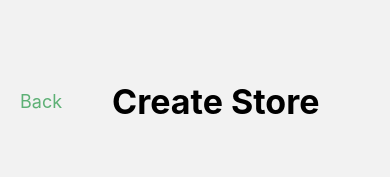
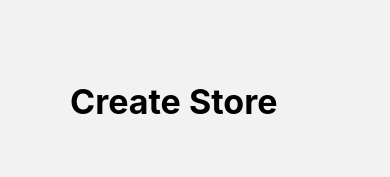
Before and after one commit to Imygination/ThriftyBite-Seller, a React Native app in the folder ClientSeller/: screen /CreateStore in a window 390 px wide. Shown: the top 177 px of the page. Built offline with nearby package versions, Linux system fonts and the light colour scheme.

Commit message:
fix: fix navigation guard

```diff
--- a/ClientSeller/src/screens/ChatScreen.js
+++ b/ClientSeller/src/screens/ChatScreen.js
@@ -7,7 +7,7 @@ function ChatScreen() {
     const profile = useSelector((state) => state.profile)
     const navigation = useNavigation()
     const {conversationId, recipientId} = useRoute().params
-    console.log(conversationId)
+    // console.log(conversationId)
     const me = {
         id: profile.id, //storeid
         name: profile.name,
--- a/ClientSeller/src/screens/CreateStore.js
+++ b/ClientSeller/src/screens/CreateStore.js
@@ -9,6 +9,8 @@ import {
 } from "react-native";
 import MapView, { Marker } from "react-native-maps";
 import { Axios } from "../helpers/axios";
+import { useDispatch, useSelector } from "react-redux";
+import { FETCH_PROFILE, fetchServer } from "../../store/actions/actionCreators";
 
 function CreateStore({ navigation }) {
   const [name, setName] = useState("");
@@ -19,7 +21,7 @@ function CreateStore({ navigation }) {
     latitudeDelta: 0.0922,
     longitudeDelta: 0.0421,
   });
-
+  const dispatch = useDispatch()
   const onRegionChange = (region) => {
     // console.log(region, "<<<< REGION CHANGE");
     setRegion(region);
@@ -51,6 +53,7 @@ function CreateStore({ navigation }) {
         },
       });
       // console.log(data);
+      dispatch(fetchServer("/stores/users", FETCH_PROFILE))
       navigation.navigate("ProfilePage");
     } catch (error) {
       console.log(error.response.data);
@@ -60,11 +63,6 @@ function CreateStore({ navigation }) {
   return (
     <View style={styles.container}>
       <View style={styles.header}>
-        <TouchableOpacity>
-          <Text style={styles.backText} onPress={() => navigation.goBack()}>
-            Back
-          </Text>
-        </TouchableOpacity>
         <Text style={styles.title}>Create Store</Text>
       </View>
       <View style={styles.formFlex}>
--- a/ClientSeller/src/screens/LoginPage.js
+++ b/ClientSeller/src/screens/LoginPage.js
@@ -33,9 +33,15 @@ function LoginPage({ navigation }) {
       // console.log(data)
       await AsyncStorage.setItem("access_token", data.access_token)
       dispatch(fetchServer("/stores/users", FETCH_PROFILE))
+        .catch((error) => {
+          if (error.response.data.message === "Store not found") {
+              navigation.navigate("CreateStore")
+              return
+          }
+        })
       navigation.navigate("ProfilePage");
     } catch (error) {
-      console.log(error)
+      console.log(error.response.data)
     }
   };
 
--- a/ClientSeller/src/screens/ProfilePage.js
+++ b/ClientSeller/src/screens/ProfilePage.js
@@ -45,6 +45,12 @@ function ProfilePage({navigation}) {
         // fetchStore()
         if (!profile.name) {
             dispatch(fetchServer("/stores/users", FETCH_PROFILE))
+                .catch((error) => {
+                    if (error.response.data.message === "Store not found") {
+                        navigation.navigate("CreateStore")
+                        return
+                    }
+                })
             console.log(profile)
         }
     }, [])
```
